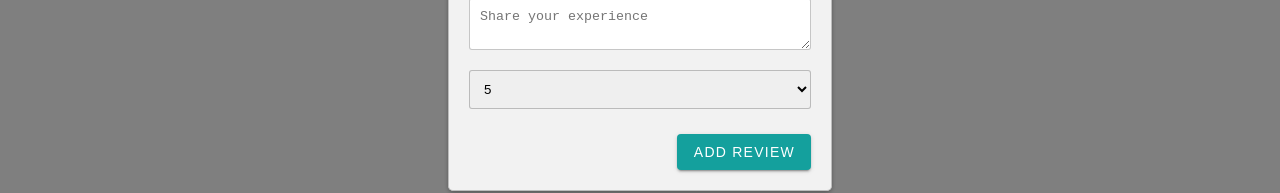
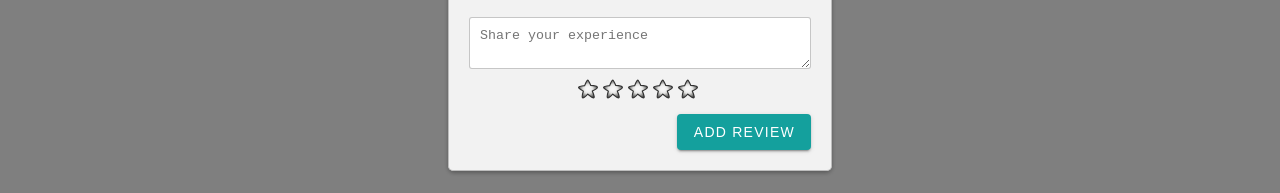
Before and after one commit to Feralwater/CogniLearn, a Vue app: page /reviews in a window 1280 px wide. Both pictures are taken after a click on the button "ADD REVIEW". Shown: the part 350-543 px from the top of the page. Built offline with nearby package versions, Linux system fonts and the light colour scheme; no server answers.

Commit message:
add stars rating

```diff
--- a/src/components/RatingStars/RatingStars.vue
+++ b/src/components/RatingStars/RatingStars.vue
@@ -9,6 +9,10 @@ export default defineComponent({
     rating: {
       type: Number,
       required: true
+    },
+    onRatingChange: {
+      type: Function,
+      required: false
     }
   },
   data() {
@@ -25,8 +29,9 @@ export default defineComponent({
     <img v-for="star in 5"
          :key="star"
          :src="star <= rating ? yellowStar : grayStar"
-         class="star"
+         :class="{ pointer: onRatingChange, star}"
          alt="star"
+         @click="onRatingChange && onRatingChange(star)"
     />
   </div>
 </template>
@@ -42,4 +47,8 @@ export default defineComponent({
   height: 20px;
   margin-right: 5px;
 }
+
+.pointer {
+  cursor: pointer;
+}
 </style>
--- a/src/components/ReviewForm/ReviewForm.vue
+++ b/src/components/ReviewForm/ReviewForm.vue
@@ -1,10 +1,13 @@
 <script lang="ts">
+import RatingStars from "@/components/RatingStars/RatingStars.vue";
+
 export default {
+  components: { RatingStars },
   data() {
     return {
       name: "",
       review: "",
-      rating: 5
+      rating: 0,
     };
   },
   methods: {
@@ -17,7 +20,10 @@ export default {
       });
       this.name = "";
       this.review = "";
-      this.rating = 5;
+      this.rating = 0;
+    },
+    onRatingChange(rating: number) {
+      this.rating = rating;
     }
   }
 };
@@ -27,13 +33,7 @@ export default {
   <v-form class="review-form" @submit.prevent>
     <input type="text" placeholder="Your name" class="input-field" v-model.trim="name" />
     <textarea placeholder="Share your experience" class="input-field" v-model.trim="review"></textarea>
-    <select class="rating-select" v-model="rating">
-      <option value="5">5</option>
-      <option value="4">4</option>
-      <option value="3">3</option>
-      <option value="2">2</option>
-      <option value="1">1</option>
-    </select>
+    <rating-stars :rating="rating" :on-rating-change="onRatingChange" />
     <v-btn class="add-button" color="primary" @click="addReview" type="submit">Add Review</v-btn>
   </v-form>
 </template>
@@ -57,14 +57,6 @@ export default {
   border-radius: 3px;
 }
 
-.rating-select {
-  width: 100%;
-  margin: 10px 0;
-  padding: 10px;
-  border: 1px solid var(--vt-c-divider-light-1);
-  border-radius: 3px;
-}
-
 .add-button {
   align-self: flex-end;
   margin-top: 15px;
--- a/src/views/ReviewsView/ReviewsView.vue
+++ b/src/views/ReviewsView/ReviewsView.vue
@@ -27,7 +27,7 @@ export default {
     },
     async fetchReviews() {
       try {
-        const { data } = await axios.get("https://jsonplaceholder.typicode.com/comments?_limit=10");
+        const { data } = await axios.get("https://jsonplaceholder.typicode.com/comments?_limit=5");
         this.reviews = data.map((review: ServerReview) => ({
           id: review.id,
           name: review.name,
```
